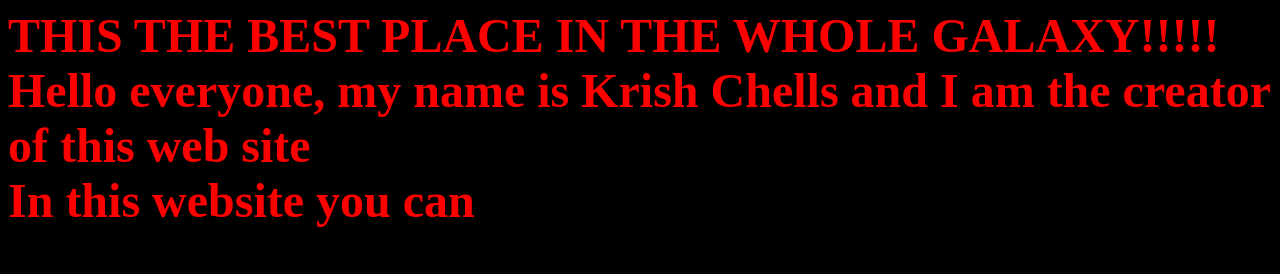
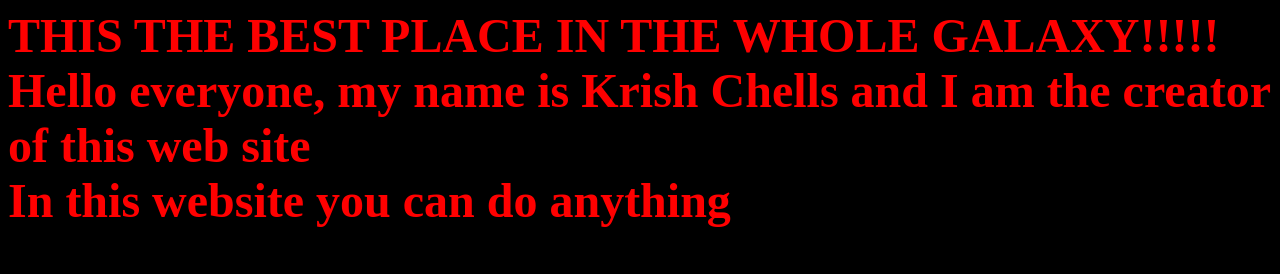
Before and after one commit to KrishChells/KrishChells.github.io, a plain HTML site: page index.html in a window 1280 px wide. Shown: the top 274 px of the page. Drawn offline with Linux system fonts and the light colour scheme.

Commit message:
corrected text
add

```diff
--- a/index.html
+++ b/index.html
@@ -8,7 +8,7 @@
 <BODY BGCOLOR="BLACK">
 <H1> THIS THE BEST PLACE IN THE WHOLE GALAXY!!!!!</HI>
 Hello everyone, my name is Krish Chells and I am the creator of this web site<BR>
-In this website you can
+In this website you can do anything
 <UL>
 <LI><U>See images</U>
 <LI><B>Get updates about your favorite programs</B>
```
